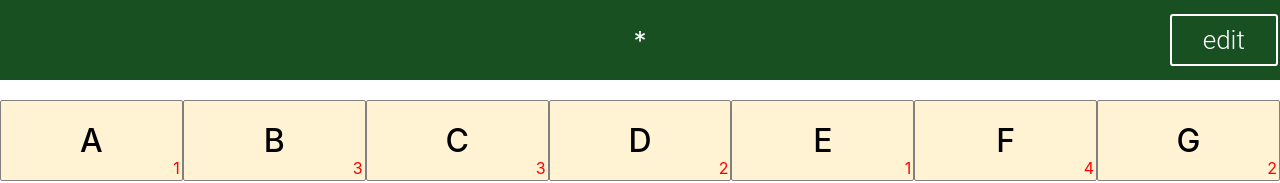
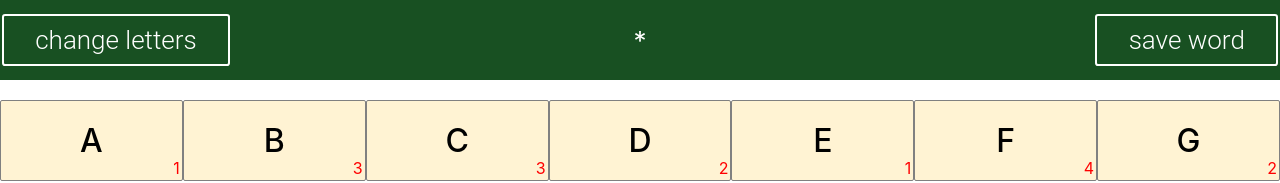
Before and after one commit to adrienDog/scrabble-shuffler, a React (Create React App) app: page / in a window 1280 px wide. Shown: the top 183 px of the page. Built offline with nearby package versions, Linux system fonts and the light colour scheme.

Commit message:
Add ability to save words

```diff
--- a/src/App.css
+++ b/src/App.css
@@ -23,7 +23,7 @@
   }
 }
 
-.App-header-right .btn {
+.App-header button {
   display:inline-block;
   padding:0.35em 1.2em;
   border:0.1em solid #FFFFFF;
@@ -33,11 +33,14 @@
   font-family:'Roboto',sans-serif;
   font-weight:300;
   color:#FFFFFF;
-  text-align:center;
+  background-color: rgba(0, 0, 0, 0);
+  text-align: center;
   transition: all 0.2s;
+  font-size: inherit;
+  cursor: pointer;
 }
 
-.App-header-right .btn:hover{
+.App-header button:hover{
   color:#000000;
   background-color:#FFFFFF;
 }
--- a/src/Container.jsx
+++ b/src/Container.jsx
@@ -1,37 +1,70 @@
 import { useState } from 'react';
 import SetOfLetters from './SetOfLetters';
 import UpdateLettersForm from './UpdateLettersForm';
+import SavedWords from './SavedWords';
 
 const Container = ({appName}) => {
   const [isEditMode, setIsEditMode] = useState(false);
-  const [letters, setLetters] = useState('abcdefg');
+  const [currentWord, setCurrentWord] = useState('abcdefg');
+  const [savedWords, setSavedWords] = useState(new Set());
+  const [letters, setLetters] = useState(currentWord);
+
+  const saveCurrentWord = () => {
+    const newSet = new Set([...savedWords, currentWord]);
+    setSavedWords(newSet);
+  }
+
+  const sortStr = (str) => {
+    return str.split('').sort().join('');
+  }
+
+  const saveNewLetters = () => {
+    if (sortStr(currentWord) !== sortStr(letters)) {
+      setCurrentWord(letters);
+      setSavedWords(new Set());
+    } else {
+      console.log('new letters are the same', letters);
+    }
+    toggleEditMode();
+  }
+
+  const toggleEditMode = () => {
+    setIsEditMode(!isEditMode)
+  }
 
   return (<>
     <header className="App-header">
       <div className="App-header-left">
-
+        <button style={{float: 'left'}} className="btn"
+          onClick={isEditMode ? saveNewLetters : toggleEditMode}>
+          { isEditMode ? 'save' : 'change letters'}
+        </button>
       </div>
       <div className="App-header-middle">
         {appName}
       </div>
       <div className="App-header-right">
-        <a href="#" style={{float: 'right'}} className="btn"
-          onClick={() => setIsEditMode(!isEditMode)}>
-          { isEditMode ? 'save' : 'edit'}
-        </a>
+        {!isEditMode && (<button style={{float: 'right'}} className="btn"
+          onClick={saveCurrentWord}>
+          save word
+        </button>)}
       </div>
 
     </header>
     <div style={{marginTop: '20px'}}>
       {!isEditMode &&
-        <SetOfLetters letters={letters} />}
+        <SetOfLetters
+          letters={currentWord}
+          onReordered={(newWord)=>setCurrentWord(newWord)}/>}
 
       {isEditMode &&
         <UpdateLettersForm
-          text={letters}
-          onChange={(newLetters) => setLetters(newLetters)}/
-        >}
+          text={currentWord}
+          onChange={(newWord) => setLetters(newWord)}/>}
     </div>
+    {!isEditMode && (<div style={{marginTop: '20px'}}>
+      <SavedWords words={Array.from(savedWords)}/>
+    </div>)}
   </>);
 };
 
--- a/src/SetOfLetters.jsx
+++ b/src/SetOfLetters.jsx
@@ -8,8 +8,7 @@ const style = {
   width: '100%',
 };
 
-const SetOfLetters = ({letters}) => {
-    {
+const SetOfLetters = ({letters, onReordered}) => {
   const arrayOfLetters = letters
     .split('')
     .map((text, index) => ({text, id: index + 1}));
@@ -17,13 +16,15 @@ const SetOfLetters = ({letters}) => {
 
   const moveCard = useCallback((dragIndex, hoverIndex) => {
       const dragCard = cards[dragIndex];
-          setCards(update(cards, {
+      const updatedCards = update(cards, {
         $splice: [
             [dragIndex, 1],
             [hoverIndex, 0, dragCard],
         ],
-          }));
-      }, [cards]);
+      });
+      setCards(updatedCards);
+      onReordered(updatedCards.map((c) => c.text).join(''));
+  }, [cards, onReordered]);
   const renderCard = (card, index) => {
       return (<Card key={card.id} index={index} id={card.id} text={card.text} moveCard={moveCard}/>);
   };
@@ -33,7 +34,6 @@ const SetOfLetters = ({letters}) => {
       {cards.map((card, i) => renderCard(card, i))}
     </div>
   </>);
-    }
 };
 
 export default SetOfLetters;
```
Lines whose indentation alone changed are shown as unchanged.
